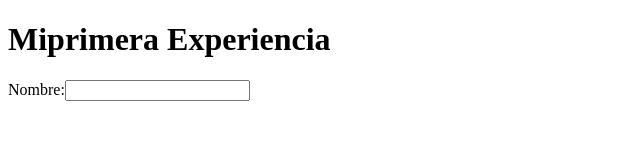
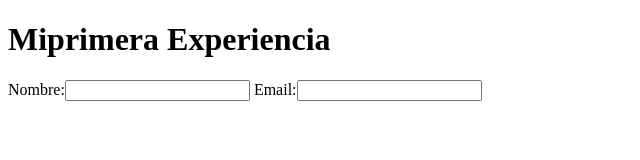
Before and after one commit to EdsonArviri/clasegit_mio, a plain HTML site: page index.html in a window 1280 px wide. Shown: the whole page, without its empty margins (0-640 px from the left). Drawn offline with Linux system fonts and the light colour scheme.

Commit message:
version  Please enter the commit message for your changes. Lines starting

```diff
--- a/index.html
+++ b/index.html
@@ -11,6 +11,7 @@
     <h1>Miprimera Experiencia</h1>
     <form action="" method="post">
         <label for="">Nombre:</label><input type="nombre" name="" id="" >
+        <label for="">Email:<input type="email" name="" id=""></label>
     </form>
 </body>
 </html>
```
Also changed, not shown: script.js (added).
